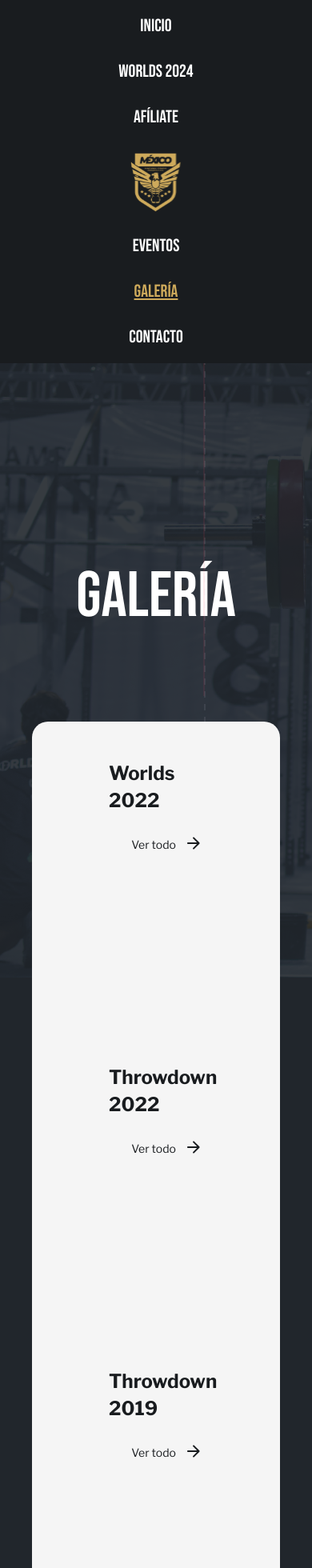
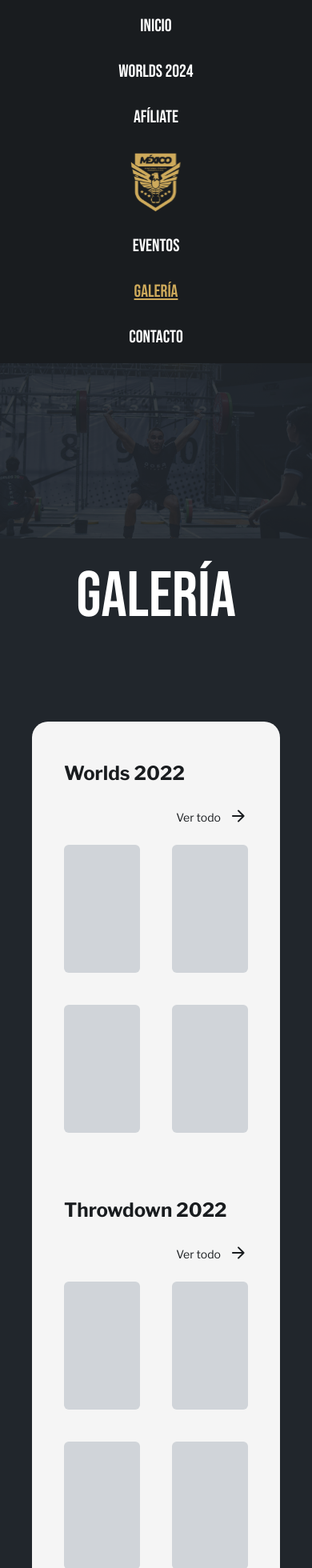
Before and after one commit to alejandro-mr/mf3, a React (Vite) app: page /galeria in a window 390 px wide. Shown: the top 1960 px of the page at 80% size. Built offline with nearby package versions, Linux system fonts and the light colour scheme.

Commit message:
Adding gallery page mobile version.

```diff
--- a/src/pages/Gallery/Gallery.css
+++ b/src/pages/Gallery/Gallery.css
@@ -1,9 +1,9 @@
 .gallery {
   @apply flex flex-col flex-1 items-center pt-[14.5rem] pb-[6.5rem] px-10;
-  @apply bg-gray-5 bg-[url('/gallery-bg.png')] bg-no-repeat;
+  @apply bg-gray-5 bg-[url('/gallery-bg.png')] bg-no-repeat bg-contain;
 
   & .gallery-container {
-    @apply flex flex-col gap-y-20 w-full mt-24 px-24 pt-12 pb-[6.25rem] rounded-[1.25rem] bg-gray-1 text-gray-6 z-0;
+    @apply flex flex-col gap-y-20 w-full mt-24 px-10 lg:px-24 pt-12 pb-[6.25rem] rounded-[1.25rem] bg-gray-1 text-gray-6 z-0;
   }
 
   & .strip {
@@ -18,7 +18,7 @@
     }
 
     & .images {
-      @apply grid grid-cols-4 gap-10 w-full;
+      @apply grid grid-cols-2 md:grid-cols-3 lg:grid-cols-4 gap-10 w-full;
 
       & div {
         @apply bg-gray-2 rounded-md h-40;
--- a/src/pages/Gallery/components/LeftDecoration/LeftDecoration.tsx
+++ b/src/pages/Gallery/components/LeftDecoration/LeftDecoration.tsx
@@ -3,7 +3,7 @@ import redCrossSvg from "@/assets/red-cross-left.svg";
 
 function LeftDecoration() {
   return (
-    <div className="absolute top-0 left-0 z-0 h-full w-[257px]">
+    <div className="max-lg:hidden absolute top-0 left-0 z-0 h-full w-[257px]">
       <img src={grayLineDottedSvg} className="absolute top-0 right-0" />
       <img src={redCrossSvg} className="absolute left-[88px] top-[243px]" />
     </div>
--- a/src/pages/Gallery/components/RightDecoration/RightDecoration.tsx
+++ b/src/pages/Gallery/components/RightDecoration/RightDecoration.tsx
@@ -4,7 +4,7 @@ import redLineDottedSvg from "@/assets/red-line-dotted.svg";
 
 function RightDecoration() {
   return (
-    <div className="absolute top-0 right-0 z-0 h-full w-[165px]">
+    <div className="max-lg:hidden absolute top-0 right-0 z-0 h-full w-[165px]">
       <img src={redLineSvg} className="absolute top-0 left-[29px]" />
       <img src={grayCrossSvg} className="absolute top-[125px]" />
       <img src={redLineDottedSvg} className="absolute top-[154px] right-0" />
```
